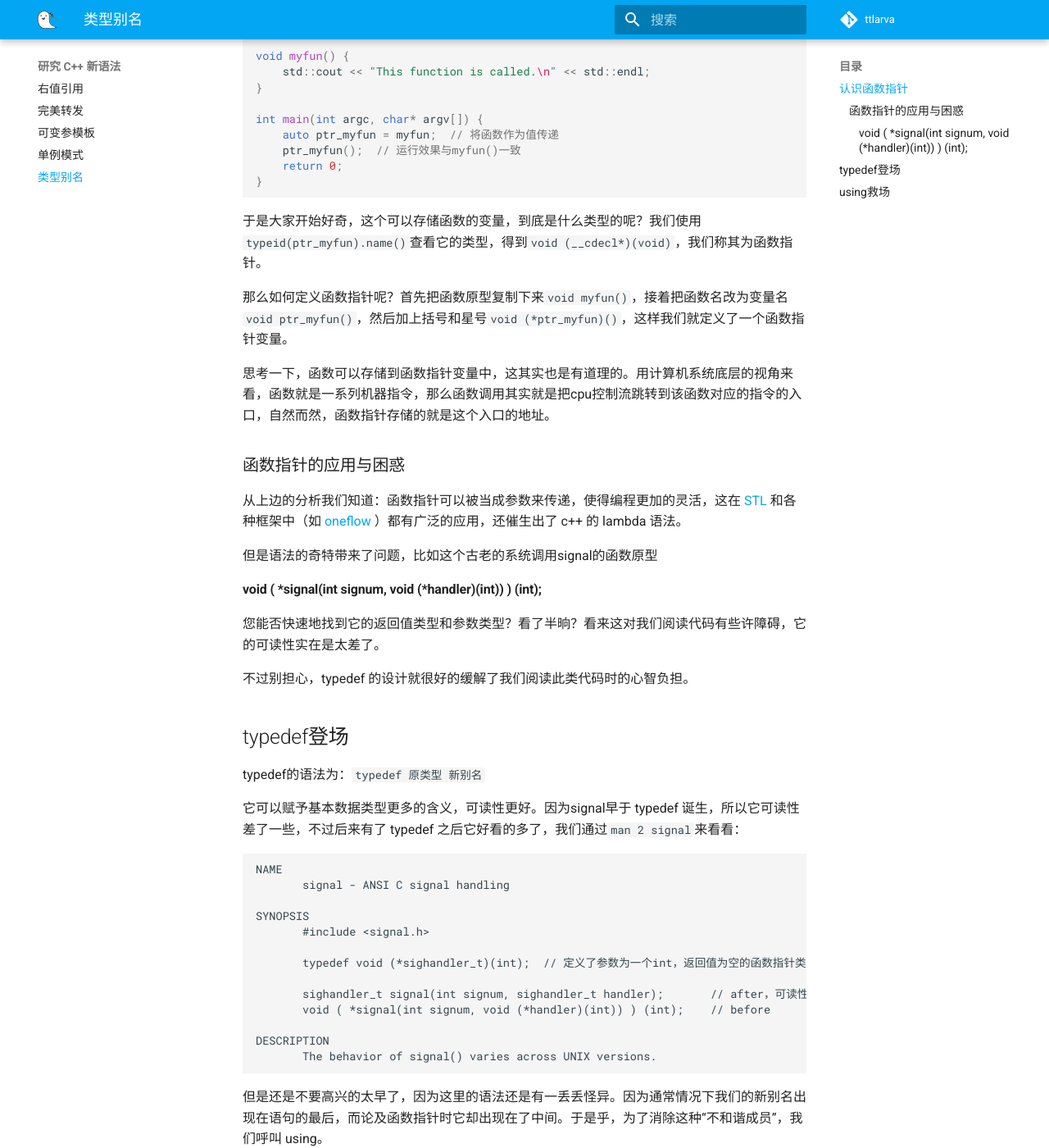
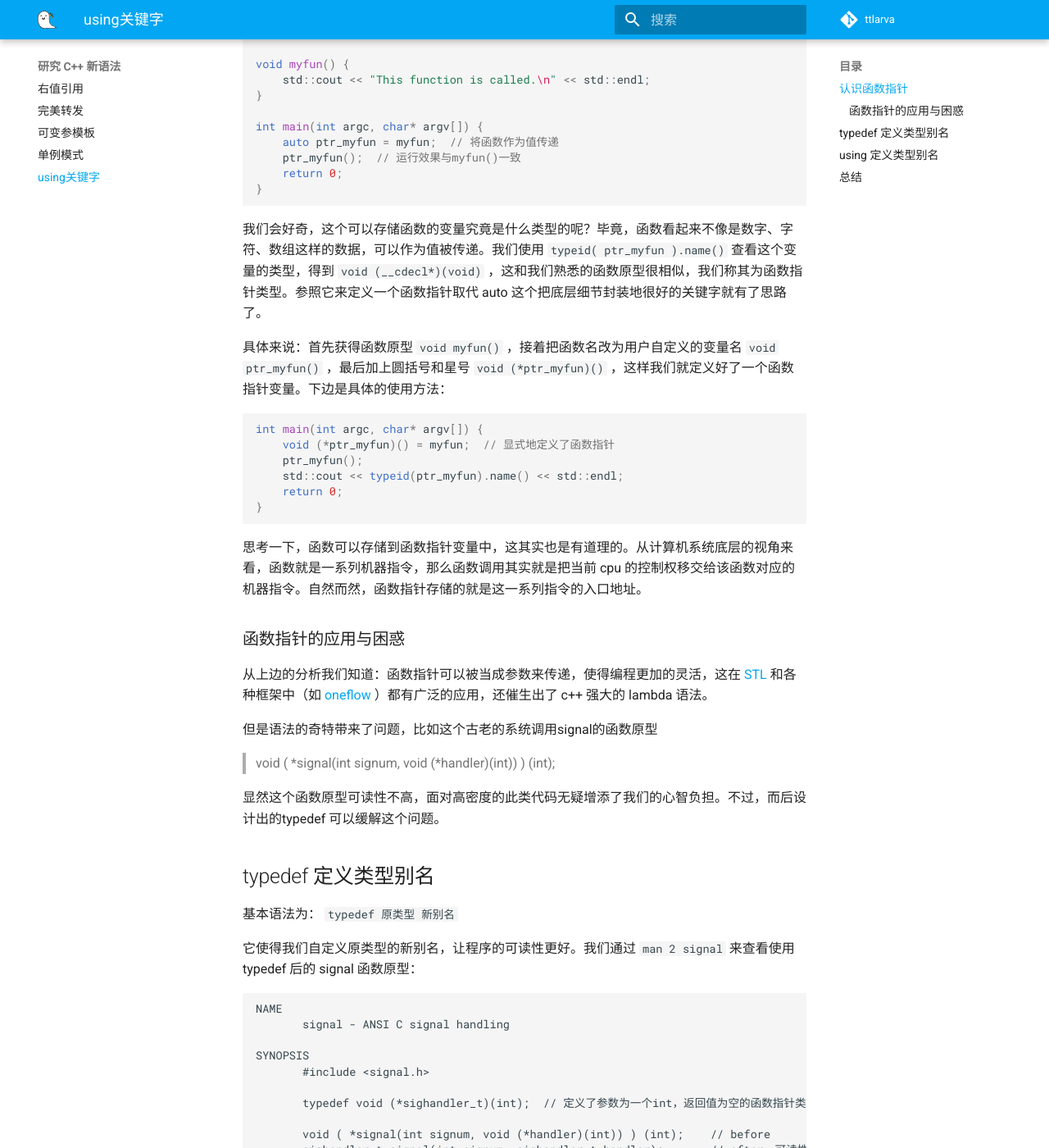
Before and after one commit to ttttLarva/Larva, an MkDocs documentation site: the page built from docs/learn_cpp/05_using_against_typedef.md, in a window 1280 px wide and 1400 px high, scrolled down 711 px. Shown: the whole window at 82% size. Built offline with MkDocs 1.6.1 and Material for MkDocs 9.7.7, drawn with Linux system fonts in a browser that asks for light colours; comment, search, counter and statistics services are not loaded; the version menu is left out; some of the changed text lies outside the part shown.

Commit message:
修改了措辞，去掉了相当多口语化的表述

````diff
--- a/docs/learn_cpp/05_using_against_typedef.md
+++ b/docs/learn_cpp/05_using_against_typedef.md
@@ -1,12 +1,10 @@
-# 类型别名
+# using 关键字
 
-type alias 也就是using 别名=XXX
-
-为了让大家更深入且符合直觉的理解，我们将先介绍函数指针，接着引出 typedef 关键字，最后谈到类型别名。
+简而言之， using 关键字可以定义类型别名（ type alias ）和别名模板（ alias template ）。为了让读者有更深入且符合直觉的理解，我们将先介绍函数指针，接着引出 typedef 关键字，最后谈到 using 的使用。
 
 ## 认识函数指针
 
-回忆一下，我们在刚开始接触函数时，都是先定义函数，再使用它的标识符进行调用，即：
+回忆一下，在学习编程的初期，我们的常规操作是先定义函数，然后在合适的地方使用它的标识符（也就是用户定义的函数名）加上必要的参数进行调用，即：
 
 ```c++
 #include <iostream>
@@ -21,7 +19,7 @@ int main(int argc, char* argv[]) {
 }
 ```
 
-其实，函数也是可以被赋值给变量的，然后这个变量就可以被调用，即：
+一般来说，这就够了。不过，函数还有一个会令人感到惊讶的特性：它可以作为值被赋值，即：
 
 ```c++
 #include <iostream>
@@ -37,29 +35,36 @@ int main(int argc, char* argv[]) {
 }
 ```
 
-于是大家开始好奇，这个可以存储函数的变量，到底是什么类型的呢？我们使用`typeid(ptr_myfun).name()`查看它的类型，得到`void (__cdecl*)(void)`，我们称其为函数指针。
+我们会好奇，这个可以存储函数的变量究竟是什么类型的呢？毕竟，函数看起来不像是数字、字符、数组这样的数据，可以作为值被传递。我们使用 `typeid( ptr_myfun ).name()` 查看这个变量的类型，得到 `void (__cdecl*)(void)` ，这和我们熟悉的函数原型很相似，我们称其为函数指针类型。参照它来定义一个函数指针取代 auto 这个把底层细节封装地很好的关键字就有了思路了。
 
-那么如何定义函数指针呢？首先把函数原型复制下来`void myfun()`，接着把函数名改为变量名`void ptr_myfun()`，然后加上括号和星号`void (*ptr_myfun)()`，这样我们就定义了一个函数指针变量。
+具体来说：首先获得函数原型 `void myfun()` ，接着把函数名改为用户自定义的变量名 `void ptr_myfun()` ，最后加上圆括号和星号 `void (*ptr_myfun)()` ，这样我们就定义好了一个函数指针变量。下边是具体的使用方法：
 
-思考一下，函数可以存储到函数指针变量中，这其实也是有道理的。用计算机系统底层的视角来看，函数就是一系列机器指令，那么函数调用其实就是把cpu控制流跳转到该函数对应的指令的入口，自然而然，函数指针存储的就是这个入口的地址。
+```c++
+int main(int argc, char* argv[]) {
+	void (*ptr_myfun)() = myfun;  // 显式地定义了函数指针
+	ptr_myfun();
+	std::cout << typeid(ptr_myfun).name() << std::endl;
+	return 0;
+}
+```
+
+思考一下，函数可以存储到函数指针变量中，这其实也是有道理的。从计算机系统底层的视角来看，函数就是一系列机器指令，那么函数调用其实就是把当前 cpu 的控制权移交给该函数对应的机器指令。自然而然，函数指针存储的就是这一系列指令的入口地址。
 
 ### 函数指针的应用与困惑
 
-从上边的分析我们知道：函数指针可以被当成参数来传递，使得编程更加的灵活，这在[ STL ](https://github.com/microsoft/STL/blob/main/stl/src/cthread.cpp#L109)和各种框架中（如[ oneflow ](https://github.com/Oneflow-Inc/oneflow/blob/master/oneflow/core/intrusive/ref.h#L58)）都有广泛的应用，还催生出了 c++ 的 lambda 语法。
+从上边的分析我们知道：函数指针可以被当成参数来传递，使得编程更加的灵活，这在[ STL ](https://github.com/microsoft/STL/blob/main/stl/src/cthread.cpp#L109)和各种框架中（如[ oneflow ](https://github.com/Oneflow-Inc/oneflow/blob/master/oneflow/core/intrusive/ref.h#L58)）都有广泛的应用，还催生出了 c++ 强大的 lambda 语法。
 
 但是语法的奇特带来了问题，比如这个古老的系统调用signal的函数原型
 
-#### void ( \*signal(int signum, void (\*handler)(int)) ) (int);
+> void ( \*signal(int signum, void (\*handler)(int)) ) (int);
 
-您能否快速地找到它的返回值类型和参数类型？看了半晌？看来这对我们阅读代码有些许障碍，它的可读性实在是太差了。
+显然这个函数原型可读性不高，面对高密度的此类代码无疑增添了我们的心智负担。不过，而后设计出的typedef 可以缓解这个问题。
 
-不过别担心，typedef 的设计就很好的缓解了我们阅读此类代码时的心智负担。
+## typedef 定义类型别名
 
-## typedef登场
+基本语法为： `typedef 原类型 新别名`
 
-typedef的语法为：`typedef 原类型 新别名`
-
-它可以赋予基本数据类型更多的含义，可读性更好。因为signal早于 typedef 诞生，所以它可读性差了一些，不过后来有了 typedef 之后它好看的多了，我们通过` man 2 signal `来看看：
+它使得我们自定义原类型的新别名，让程序的可读性更好。我们通过 `man 2 signal` 来查看使用 typedef 后的 signal 函数原型：
 
 ```
 NAME
@@ -70,18 +75,15 @@ SYNOPSIS
 
        typedef void (*sighandler_t)(int);  // 定义了参数为一个int，返回值为空的函数指针类型
 
+       void ( *signal(int signum, void (*handler)(int)) ) (int);	// before
        sighandler_t signal(int signum, sighandler_t handler);  		// after，可读性更高
-       void ( *signal(int signum, void (*handler)(int)) ) (int);	// before
-
-DESCRIPTION
-       The behavior of signal() varies across UNIX versions.
 ```
 
-但是还是不要高兴的太早了，因为这里的语法还是有一丢丢怪异。因为通常情况下我们的新别名出现在语句的最后，而论及函数指针时它却出现在了中间。于是乎，为了消除这种“不和谐成员”，我们呼叫 using。
+可以看到，这个语法还是稍显怪异，因为通常情况下我们的新别名出现在语句的最后，而论及函数指针时它却出现在了中间。为了消除这个“不优雅元素”，我们使用 C++11 推出的 using 关键字。
 
-## using救场
+## using 定义类型别名
 
-using 不仅让我们使用名称空间，还可以定义别名。用法为：`using 新别名=原类型`
+using 定义类型别名的语法为： `using 新别名=原类型`
 
 ```c++
 // eg1
@@ -92,17 +94,19 @@ typedef std::string(Foo::* fooMemFnPtr) (const std::string&);  // before
 using fooMemFnPtr = std::string(Foo::*) (const std::string&);  // after
 ```
 
-很显然，using 的写法强制把别名的名字分离到左边，而把别名的指向放在右边，这一设计使代码可读性上了一个台阶。然而，对于一些同学来说，这不是一个可以让他/她抛弃 typedef 而转投 using 的充分理由。于是乎，我们来介绍 using 的独特功能：模板别名（alias template）。直接上代码：
+很显然， using 强制把别名的名字分离到左边、把别名的指向放在右边的语法使代码可读性又上了一个台阶。
+
+然而，对于一些同学来说，这不足以劝说他们使用 using 来取代 typedef 。所以，我们来介绍 using 的独特功能：模板别名（ alias template ）：
 
 ```c++
 template<typename T>
-typedef std::vector<T> myvec;  // nonono，编译得到“typedef 模板 非法”的错误提示
+typedef std::vector<T> myvec;  // 错误，编译得到“typedef 模板 非法”的错误提示
 
 template<typename T>
-using myvec = std::vector<T>;  // okay，可以通过编译
+using myvec = std::vector<T>;  // 可以通过编译
 ```
 
-可别小看了模板别名，它的应用可是相当广泛，不信您来欣赏欣赏[ oneflow 的代码](https://github.com/Oneflow-Inc/oneflow/blob/master/oneflow/core/common/cfg.h#L30)：
+模板别名功能强大、应用广泛，在 [oneflow](https://github.com/Oneflow-Inc/oneflow/blob/master/oneflow/core/common/cfg.h#L30-L36) 中体现得很好：
 
 ```c++
 template<typename T>
@@ -115,4 +119,10 @@ template<typename K, typename V>
 using CfgMap = ::oneflow::cfg::_MapField_<K, V>;
 ```
 
-好了，这就是本次分享（[视频](https://www.bilibili.com/video/BV1Cq4y1A7Zk)）的全部内容了，希望大家课下多多复习，在实战中使用，这和我们后续要讲的仿函数、工厂模式都有关系哦。
+## 总结
+
+- 我们使用函数指针把函数作为值传递，增加了编程的灵活性
+- 灵活的函数指针增大了理解代码的难度， typedef 通过自定义类型的别名对其加以缓解
+- using 赋予了此类问题更好的解决方案
+
+以上就是本次分享（[视频](https://www.bilibili.com/video/BV1Cq4y1A7Zk)）的全部内容，希望大家多多复习，在实战中掌握，这和我们后续要讲的仿函数、工厂模式都有密切的关系哦。
--- a/mkdocs.yml
+++ b/mkdocs.yml
@@ -113,4 +113,4 @@ nav:
       - 完美转发: learn_cpp/02_forward.md
       - 可变参模板: learn_cpp/03_varadic_template.md
       - 单例模式: learn_cpp/04_singleton.md
-      - 类型别名: learn_cpp/05_using_against_typedef.md
+      - using关键字: learn_cpp/05_using_against_typedef.md
````
